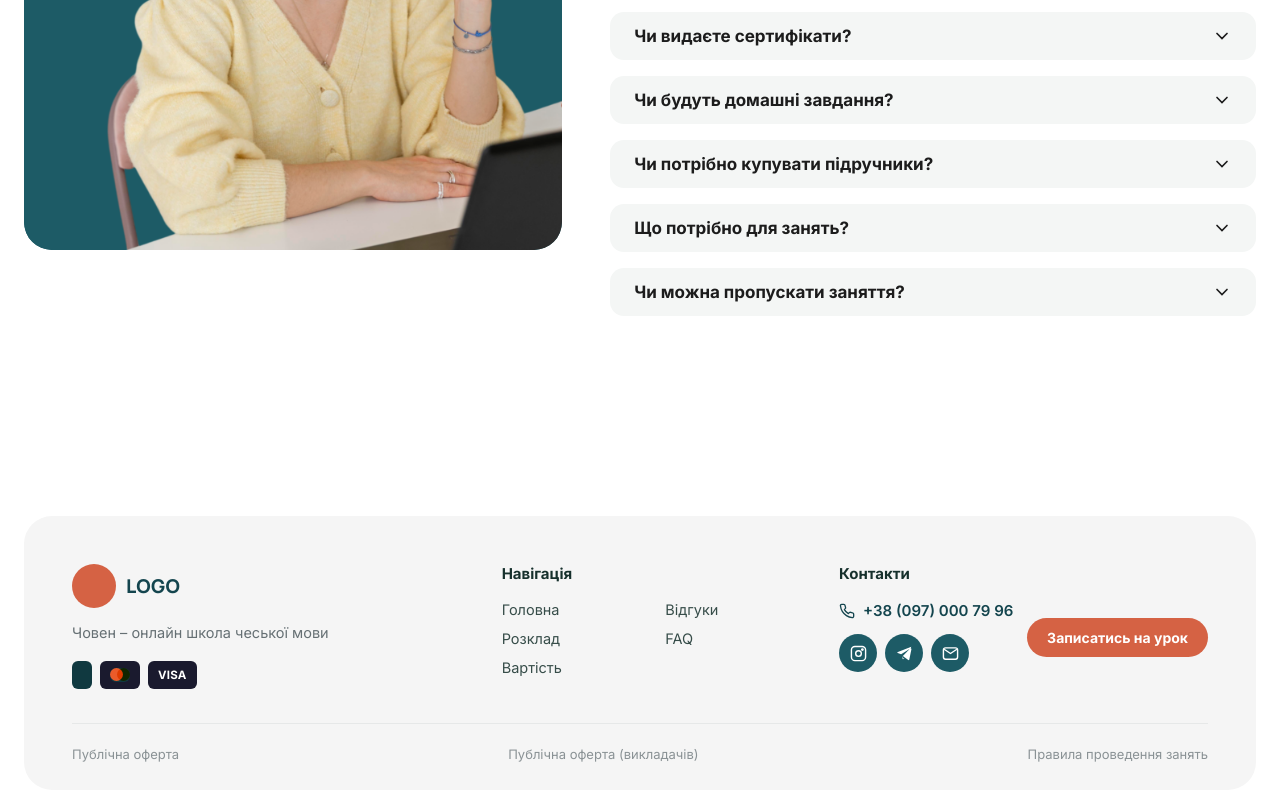
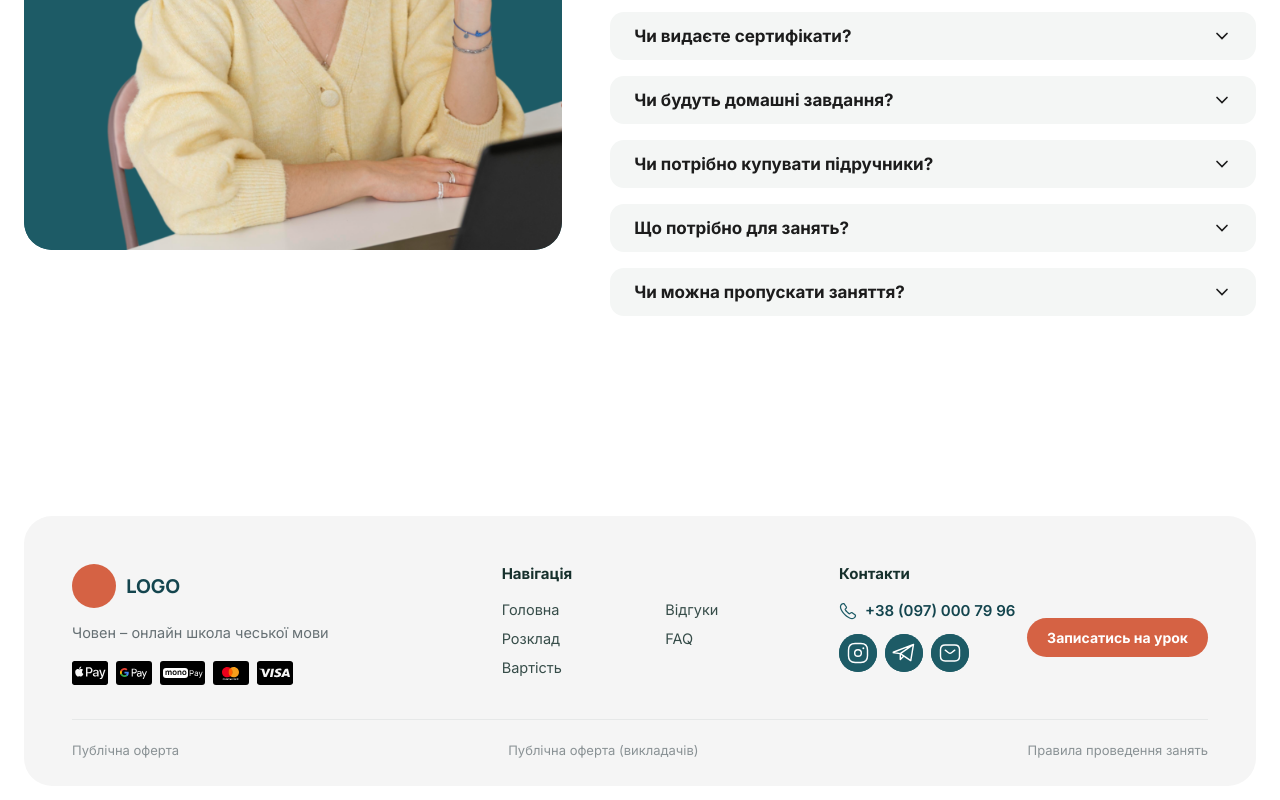
Before and after one commit to EVG777-prog/Choven, a website: page pages/faq.html in a window 1280 px wide. Shown: the part 475-1275 px from the top of the page. Drawn offline with Linux system fonts and the light colour scheme.

Commit message:
fix styles footer

```diff
--- a/pages/faq.html
+++ b/pages/faq.html
@@ -269,74 +269,64 @@
             </div>
             <p class="footer-tagline">Човен – онлайн школа чеської мови</p>
             <div class="pay-icons">
-              <span></span>
-              <span class="mc"
-                ><span class="mc-mini"><i></i><i></i></span
-              ></span>
-              <span class="visa">VISA</span>
+              <img
+                src="../assets/icons/icon_ApplePay_black.svg"
+                alt="Apple Pay"
+              />
+              <img
+                src="../assets/icons/icon_GooglePay_black.svg"
+                alt="Google Pay"
+              />
+              <img
+                src="../assets/icons/icon_MonoPay_black.svg"
+                alt="Mono Pay"
+              />
+              <img
+                src="../assets/icons/icon_MasterCard_black.svg"
+                alt="MasterCard"
+              />
+              <img src="../assets/icons/icon_Visa_black.svg" alt="Visa" />
             </div>
           </div>
           <div class="footer-col">
             <h5>Навігація</h5>
             <div class="footer-links">
-              <a href="../index.html#home">Головна</a>
+              <a href="#home">Головна</a>
               <a href="reviews.html">Відгуки</a>
-              <a href="../index.html#schedule">Розклад</a>
+              <a href="#schedule">Розклад</a>
               <a href="faq.html">FAQ</a>
-              <a href="../index.html#pricing">Вартість</a>
+              <a href="#pricing">Вартість</a>
             </div>
           </div>
           <div class="footer-col footer-contacts">
             <h5>Контакти</h5>
             <a class="phone-row" href="tel:+380970007996">
-              <svg
-                viewBox="0 0 24 24"
-                fill="none"
-                stroke="currentColor"
-                stroke-width="2"
-                stroke-linecap="round"
-                stroke-linejoin="round"
-              >
-                <path
-                  d="M22 16.92v3a2 2 0 0 1-2.18 2 19.79 19.79 0 0 1-8.63-3.07 19.5 19.5 0 0 1-6-6 19.79 19.79 0 0 1-3.07-8.67A2 2 0 0 1 4.11 2h3a2 2 0 0 1 2 1.72c.12.9.35 1.79.68 2.63a2 2 0 0 1-.45 2.11L8.09 9.91a16 16 0 0 0 6 6l1.45-1.45a2 2 0 0 1 2.11-.45c.84.33 1.73.56 2.63.68A2 2 0 0 1 22 16.92z"
-                />
-              </svg>
+              <img src="../assets/icons/icon_phone.svg" alt="Phone" />
               +38 (097) 000 79 96
             </a>
             <div class="icon-row">
-              <a class="icon-btn" href="#" aria-label="Instagram"
-                ><svg
-                  viewBox="0 0 24 24"
-                  fill="none"
-                  stroke="currentColor"
-                  stroke-width="2"
-                >
-                  <rect x="2" y="2" width="20" height="20" rx="5" />
-                  <circle cx="12" cy="12" r="4" />
-                  <circle cx="17.5" cy="6.5" r="1" /></svg
-              ></a>
-              <a class="icon-btn" href="#" aria-label="Telegram"
-                ><svg viewBox="0 0 24 24" fill="currentColor">
-                  <path
-                    d="M9.9 15.6 9.7 20c.3 0 .5-.1.7-.3l1.7-1.6-3.5 1.2Zm11.7-13.1L2.7 9.9c-1.2.5-1.2 1.2-.2 1.5l4.7 1.5L18 6.2c.5-.3 1-.1.6.2L9.7 15.6l7.6 5.6c.7.4 1.3.2 1.5-.6l2.9-14.4c.3-1.1-.2-1.5-1.1-1.1Z"
-                  /></svg
-              ></a>
+              <a class="icon-btn" href="#" aria-label="Instagram">
+                <img
+                  src="../assets/icons/icon_instagram_normal.svg"
+                  alt="Instagram"
+                />
+              </a>
+              <a class="icon-btn" href="#" aria-label="Telegram">
+                <img
+                  src="../assets/icons/icon_telegram_normal.svg"
+                  alt="Telegram"
+                />
+              </a>
               <a
                 class="icon-btn"
                 href="mailto:info@choven.cz"
                 aria-label="Email"
-                ><svg
-                  viewBox="0 0 24 24"
-                  fill="none"
-                  stroke="currentColor"
-                  stroke-width="2"
-                >
-                  <rect x="2" y="4" width="20" height="16" rx="3" />
-                  <path d="m3 6 9 6 9-6" /></svg
-              ></a>
+              >
+                <img src="../assets/icons/icon_email_normal.svg" alt="Email" />
+              </a>
             </div>
             <div class="footer-cta-wrap">
-              <a href="../index.html#booking" class="btn btn-orange btn-sm"
+              <a href="#booking" class="btn btn-orange btn-sm"
                 >Записатись на урок</a
               >
             </div>
@@ -344,9 +334,24 @@
         </div>
         <div class="footer-divider"></div>
         <div class="footer-bottom">
-          <a href="#">Публічна оферта</a>
-          <a href="#">Публічна оферта (викладачів)</a>
-          <a href="#">Правила проведення занять</a>
+          <a
+            href="../assets/documents/offer-students.pdf"
+            target="_blank"
+            rel="noopener noreferrer"
+            >Публічна оферта</a
+          >
+          <a
+            href="../assets/documents/offer-teachers.pdf"
+            target="_blank"
+            rel="noopener noreferrer"
+            >Публічна оферта (викладачів)</a
+          >
+          <a
+            href="../assets/documents/rules.pdf"
+            target="_blank"
+            rel="noopener noreferrer"
+            >Правила проведення занять</a
+          >
         </div>
       </div>
     </footer>
```
Also changed, not shown: index.html (+46 -47 lines), pages/payment.html (+56 -51 lines), pages/reviews.html (+55 -50 lines), assets/icons/icon_phone.svg (added), 8 other files.
